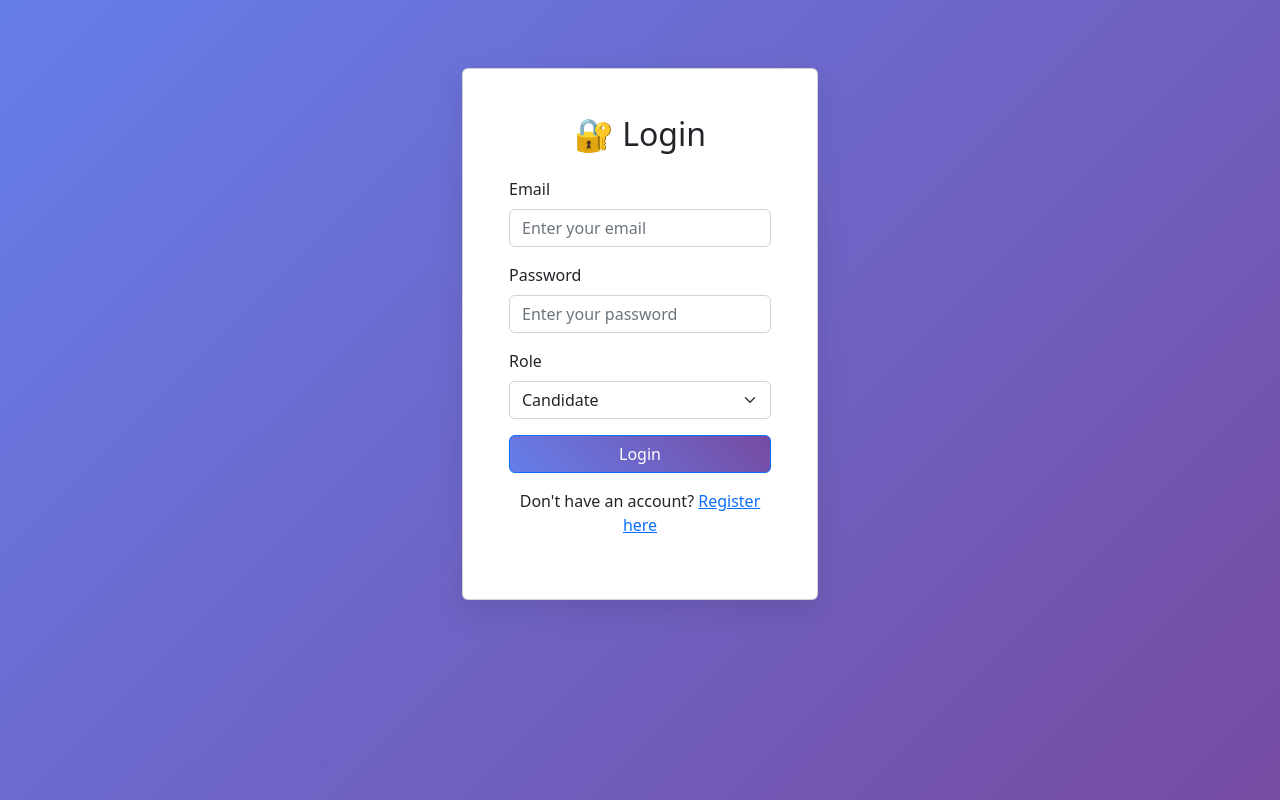
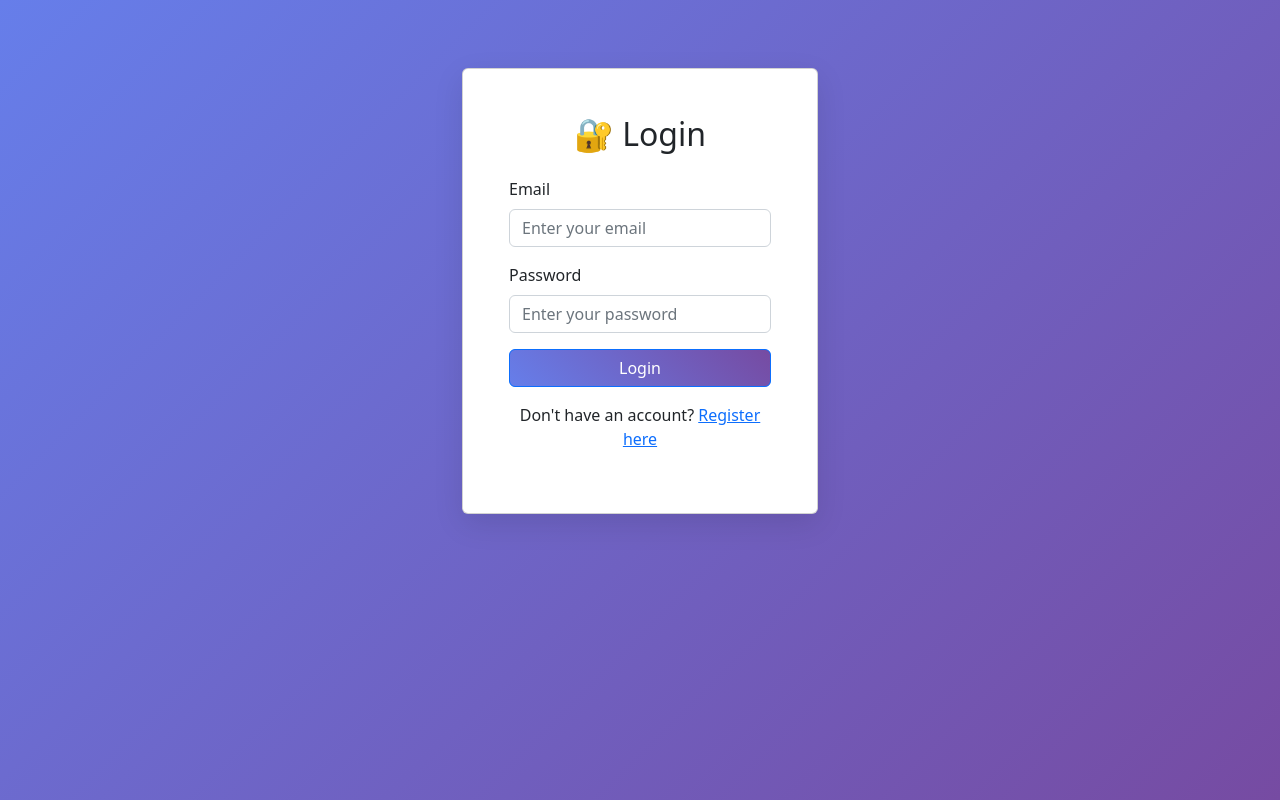
Before and after one commit to Kosanah/binary-ai-gen, a React (Create React App) app: page /login in a window 1280 px wide. Built offline with nearby package versions, Linux system fonts and the light colour scheme.

Commit message:
Update Login.js

```diff
--- a/src/components/Login.js
+++ b/src/components/Login.js
@@ -6,8 +6,7 @@ import { toast } from 'react-toastify';
 const Login = ({ onLogin }) => {
   const [formData, setFormData] = useState({
     email: '',
-    password: '',
-    role: 'candidate'
+    password: ''
   });
   const [loading, setLoading] = useState(false);
 
@@ -20,8 +19,7 @@ const Login = ({ onLogin }) => {
       const users = JSON.parse(localStorage.getItem('users') || '[]');
       const user = users.find(u =>
         u.email === formData.email &&
-        u.password === formData.password &&
-        u.role === formData.role
+        u.password === formData.password
       );
 
       if (user) {
@@ -33,7 +31,7 @@ const Login = ({ onLogin }) => {
         });
         toast.success('Login successful!');
       } else {
-        toast.error('Invalid credentials or role!');
+        toast.error('Invalid credentials!');
       }
     } catch (error) {
       toast.error('Login failed!');
@@ -83,20 +81,6 @@ const Login = ({ onLogin }) => {
                 />
               </Form.Group>
 
-              <Form.Group className="mb-3">
-                <Form.Label>Role</Form.Label>
-                <Form.Select
-                  name="role"
-                  value={formData.role}
-                  onChange={handleChange}
-                  required
-                >
-                  <option value="candidate">Candidate</option>
-                  <option value="lead">Lead</option>
-                  <option value="admin">Admin</option>
-                </Form.Select>
-              </Form.Group>
-
               <Button
                 variant="primary"
                 type="submit"
```
